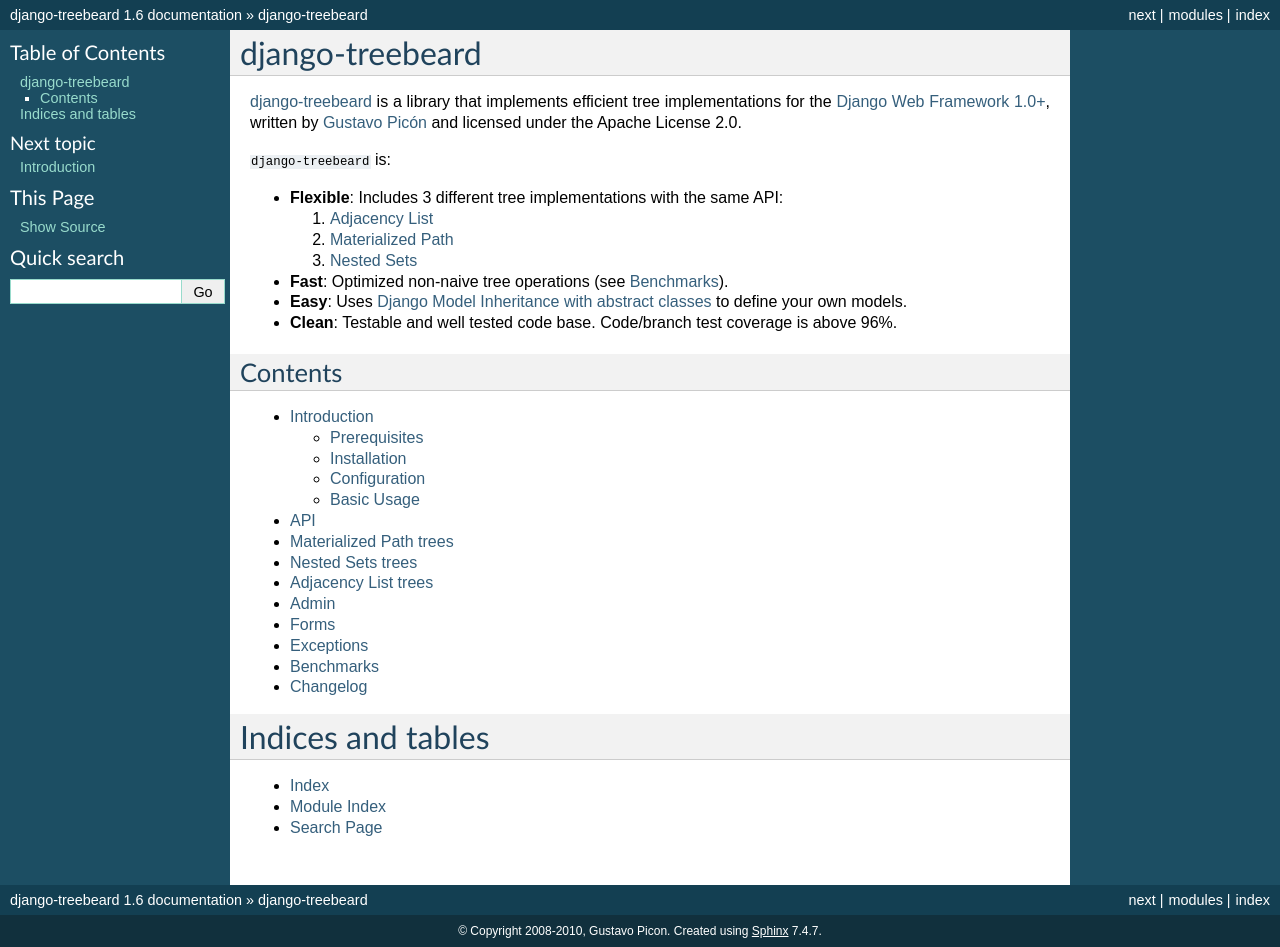
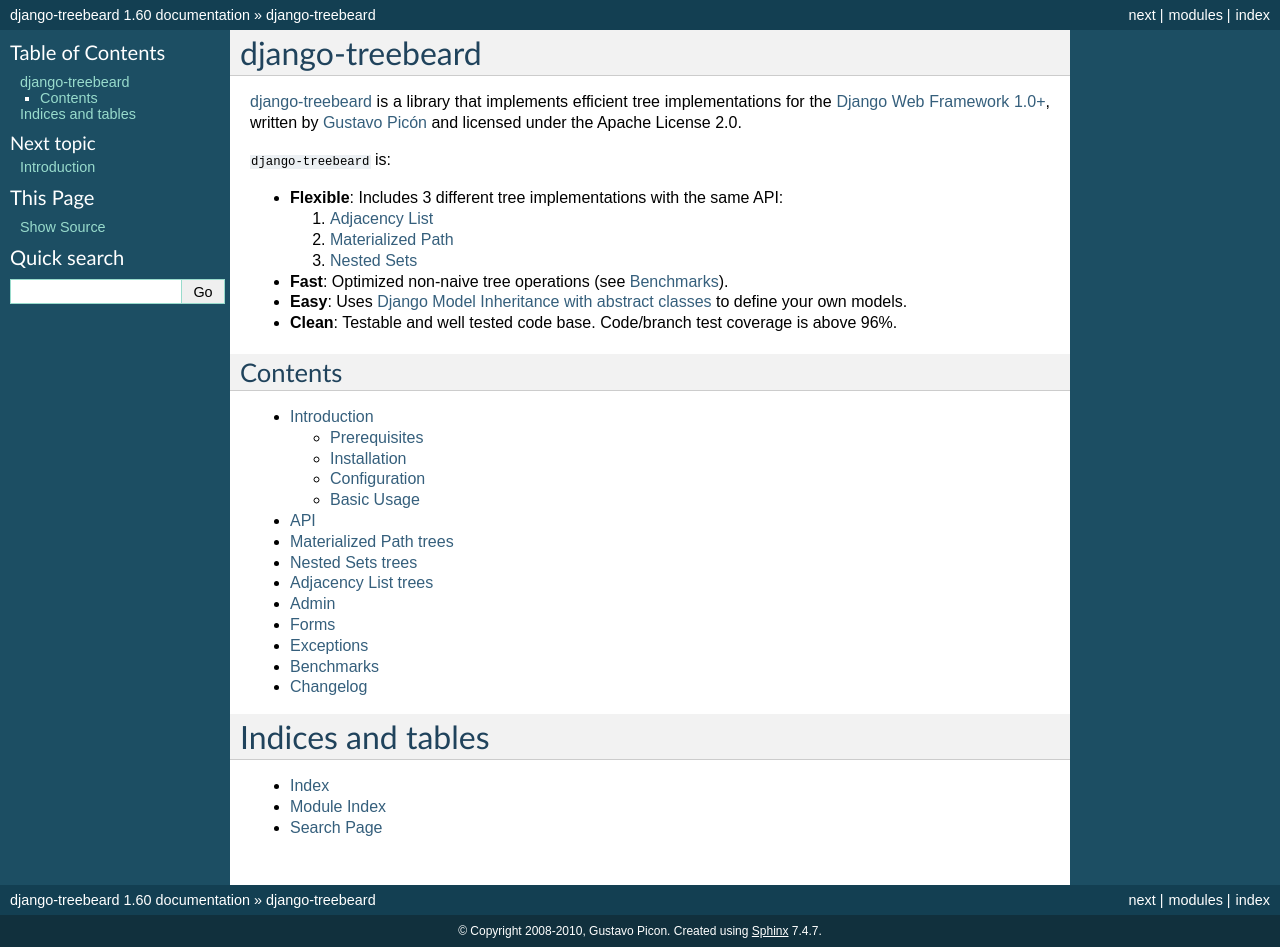
Before and after one commit to django-treebeard/django-treebeard, a Sphinx documentation site: the page built from docs/index.rst, in a window 1280 px wide. Built offline with Sphinx 7.4.7, drawn with Linux system fonts in a browser that asks for light colours.

Commit message:
preparing release 1.60, basically the same as 1.6 but makes pip/easy_install work again (1.6<1.52, but 1.60>1.52)
--HG--
branch : 1.6.X

```diff
--- a/docs/conf.py
+++ b/docs/conf.py
@@ -47,9 +47,9 @@
 # built documents.
 #
 # The short X.Y version.
-version = '1.6'
+version = '1.60'
 # The full version, including alpha/beta/rc tags.
-release = '1.6'
+release = '1.60'
 
 # The language for content autogenerated by Sphinx. Refer to documentation
 # for a list of supported languages.
--- a/setup.py
+++ b/setup.py
@@ -3,7 +3,7 @@
 import os
 from distutils.core import setup
 
-version = '1.6'
+version = '1.60'
 
 classifiers = [
     "Development Status :: 5 - Production/Stable",
--- a/treebeard/__init__.py
+++ b/treebeard/__init__.py
@@ -1 +1 @@
-__version__ = '1.6'
+__version__ = '1.60'
```
Also changed, not shown: 1 other file.
